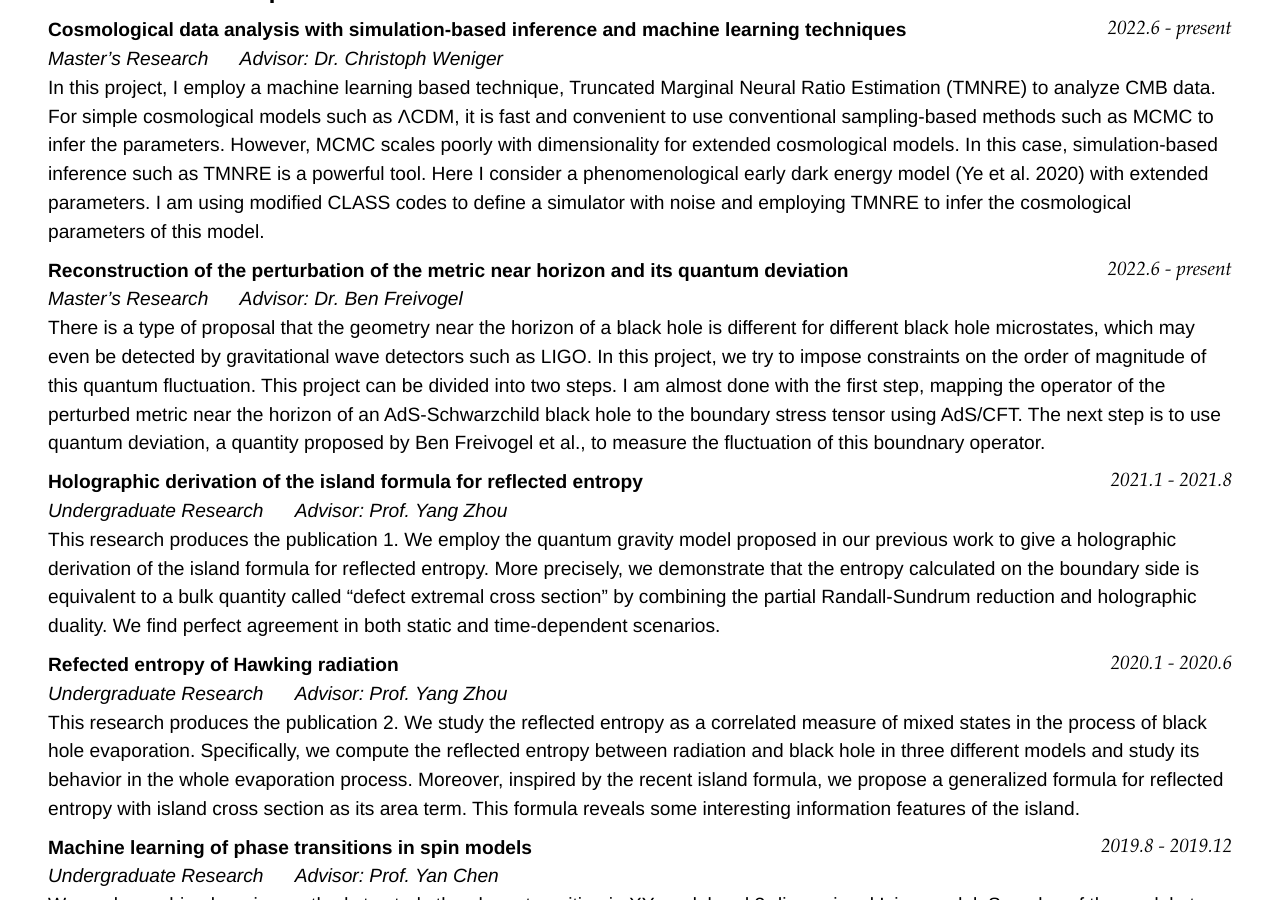
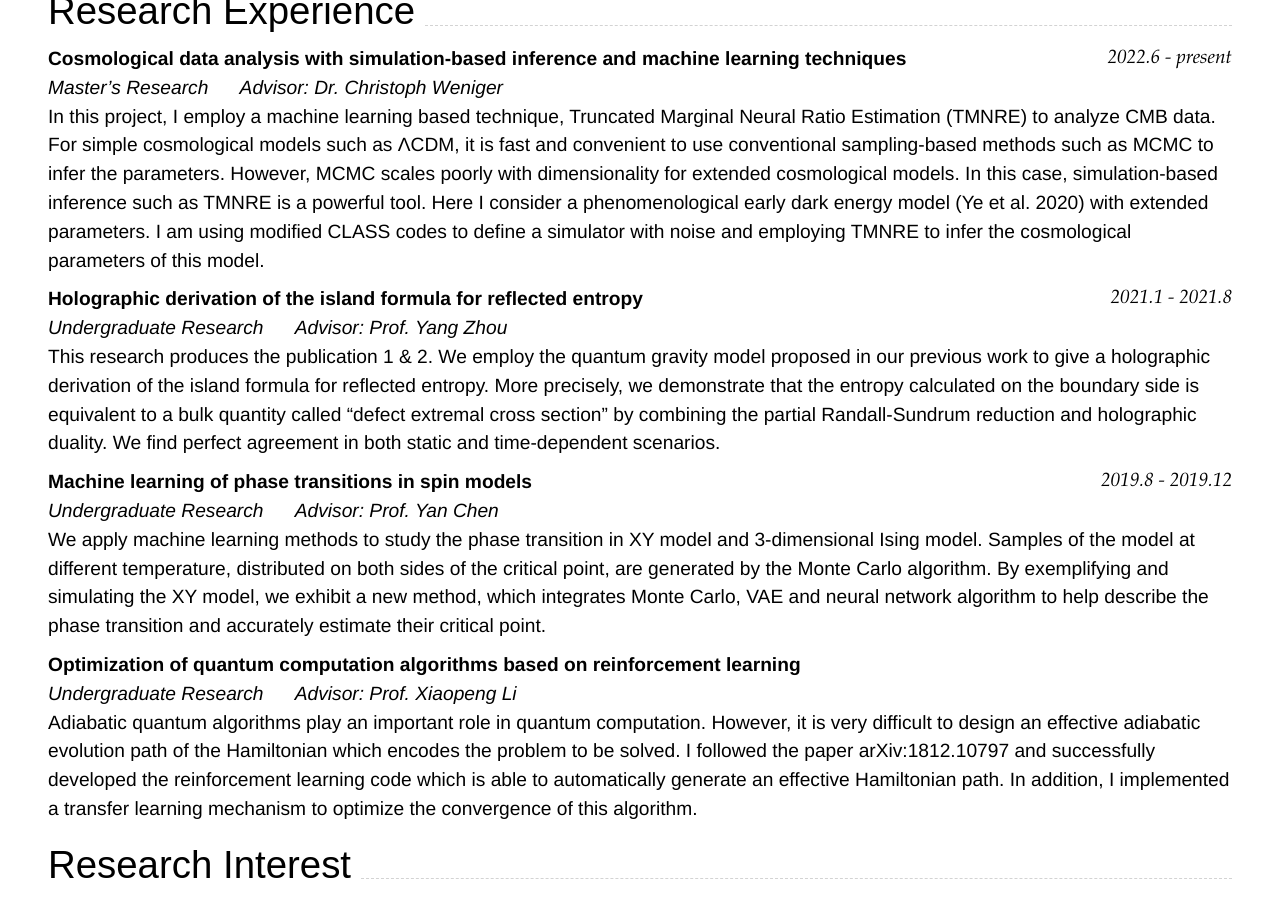
Before and after one commit to tianyi-phys-ml/cv, a Jekyll site: the page built from index.md, in a window 1280 px wide and 900 px high, scrolled down 789 px. Built offline with Jekyll 4.4.1, drawn with Linux system fonts in a browser that asks for light colours; nearby versions of some CDN libraries; some of the changed text lies outside the part shown.

Commit message:
Update index.md

```diff
--- a/index.md
+++ b/index.md
@@ -59,21 +59,11 @@ _Master's Research  &nbsp;&nbsp;&nbsp;&nbsp;  Advisor: Dr. Christoph Weniger_<br
 In this project, I employ a machine learning based technique, Truncated Marginal Neural Ratio Estimation (TMNRE) to analyze CMB data. For simple cosmological models such as ΛCDM, it is fast and convenient to use conventional sampling-based methods such as MCMC to infer the parameters. However, MCMC scales poorly with dimensionality for extended cosmological models. In this case, simulation-based inference such as TMNRE is a powerful tool. Here I consider a phenomenological early dark energy model (Ye et al. 2020) with extended parameters. I am using modified CLASS codes to define a simulator with noise and employing TMNRE to infer the cosmological parameters of this model.
 
 
-### **Reconstruction of the perturbation of the metric near horizon and its quantum deviation** `2022.6 - present`
-
-_Master's Research  &nbsp;&nbsp;&nbsp;&nbsp;  Advisor: Dr. Ben Freivogel_<br>
-There is a type of proposal that the geometry near the horizon of a black hole is different for different black hole microstates, which may even be detected by gravitational wave detectors such as LIGO. In this project, we try to impose constraints on the order of magnitude of this quantum fluctuation. This project can be divided into two steps. I am almost done with the first step, mapping the operator of the perturbed metric near the horizon of an AdS-Schwarzchild black hole to the boundary stress tensor using AdS/CFT. The next step is to use quantum deviation, a quantity proposed by Ben Freivogel et al., to measure the fluctuation of this boundnary operator.
-
-
 ### **Holographic derivation of the island formula for reflected entropy** `2021.1 - 2021.8`
 
 _Undergraduate Research  &nbsp;&nbsp;&nbsp;&nbsp;  Advisor: Prof. Yang Zhou_<br>
-This research produces the publication 1. We employ the quantum gravity model proposed in our previous work to give a holographic derivation of the island formula for reflected entropy. More precisely, we demonstrate that the entropy calculated on the boundary side is equivalent to a bulk quantity called "defect extremal cross section" by combining the partial Randall-Sundrum reduction and holographic duality. We find perfect agreement in both static and time-dependent scenarios.
+This research produces the publication 1 & 2. We employ the quantum gravity model proposed in our previous work to give a holographic derivation of the island formula for reflected entropy. More precisely, we demonstrate that the entropy calculated on the boundary side is equivalent to a bulk quantity called "defect extremal cross section" by combining the partial Randall-Sundrum reduction and holographic duality. We find perfect agreement in both static and time-dependent scenarios.
 
-### **Refected entropy of Hawking radiation** `2020.1 - 2020.6`
-
-_Undergraduate Research  &nbsp;&nbsp;&nbsp;&nbsp;  Advisor: Prof. Yang Zhou_<br>
-This research produces the publication 2. We study the reflected entropy as a correlated measure of mixed states in the process of black hole evaporation. Specifically, we compute the reflected entropy between radiation and black hole in three different models and study its behavior in the whole evaporation process. Moreover, inspired by the recent island formula, we propose a generalized formula for reflected entropy with island cross section as its area term. This formula reveals some interesting information features of the island.
 
 ### **Machine learning of phase transitions in spin models** `2019.8 - 2019.12`
 
@@ -81,6 +71,10 @@ _Undergraduate Research  &nbsp;&nbsp;&nbsp;&nbsp;  Advisor: Prof. Yan Chen_<br>
 We apply machine learning methods to study the phase transition in XY model and 3-dimensional Ising model. Samples of the model at different temperature, distributed on both sides of the critical point, are generated by the Monte Carlo algorithm. By exemplifying and simulating the XY model, we exhibit a new method, which integrates Monte Carlo, VAE and neural network algorithm to help describe the phase transition and accurately estimate their critical point.
 
 
+###  **Optimization of quantum computation algorithms based on reinforcement learning**
+
+_Undergraduate Research  &nbsp;&nbsp;&nbsp;&nbsp;  Advisor: Prof. Xiaopeng Li_<br>
+Adiabatic quantum algorithms play an important role in quantum computation. However, it is very difficult to design an effective adiabatic evolution path of the Hamiltonian which encodes the problem to be solved. I followed the paper arXiv:1812.10797 and successfully developed the reinforcement learning code which is able to automatically generate an effective Hamiltonian path. In addition, I implemented a transfer learning mechanism to optimize the convergence of this algorithm.
 
 
 ## Research Interest
```
Also changed, not shown: other parts of index.md (+1 -1 lines).
